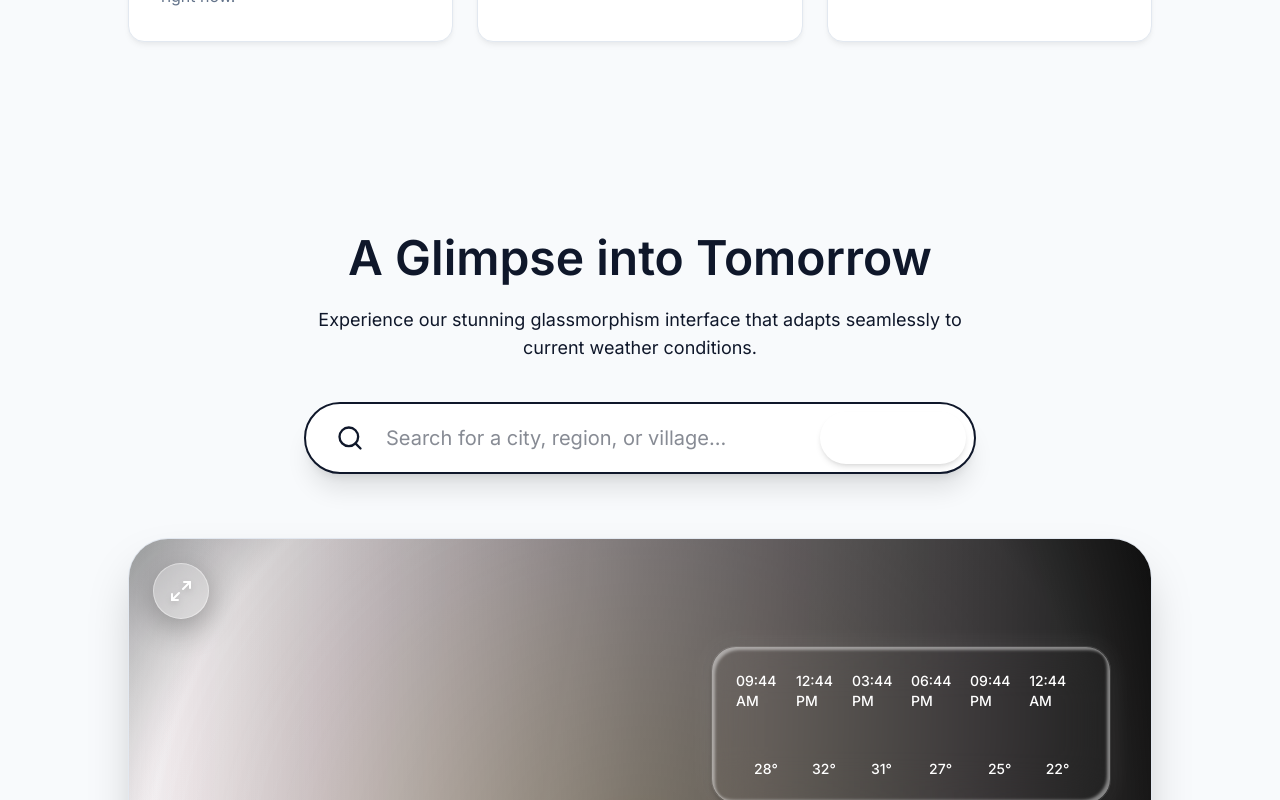
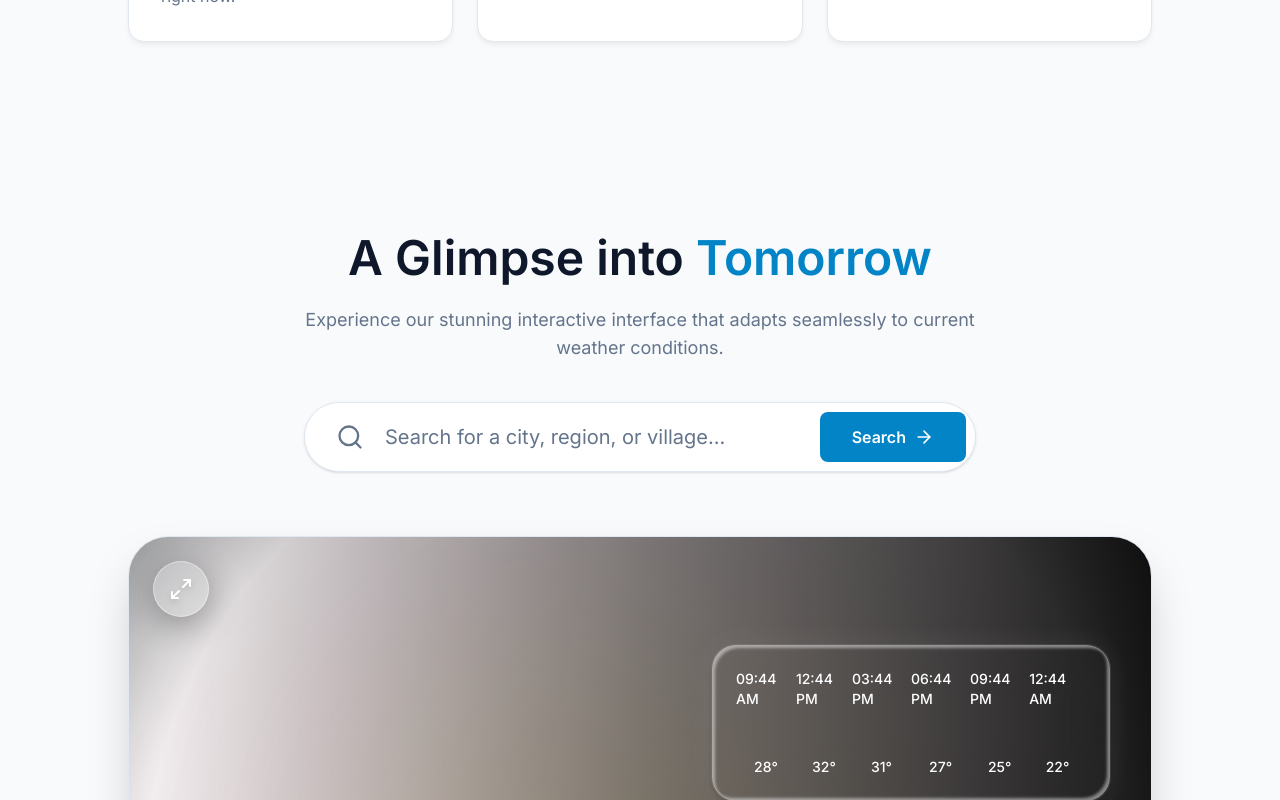
Before and after one commit to brianaryansyah/WeathCionz, a React (Vite) app: page / in a window 1280 px wide. Shown: the part 1480-2280 px from the top of the page. Built offline with nearby package versions, Linux system fonts and the light colour scheme; no server answers.

Commit message:
Clean up preview section

```diff
--- a/src/pages/LandingPage/Preview.jsx
+++ b/src/pages/LandingPage/Preview.jsx
@@ -46,36 +46,36 @@ export default function Preview() {
   // Next 3 days
   const daily = forecast?.daily?.slice(0, 3) || []
   return (
-    <section id="preview" className="py-24 px-6 relative z-10 bg-sage-50">
+    <section id="preview" className="py-24 px-6 relative z-10 bg-background">
       <div className="container max-w-5xl mx-auto">
         <motion.div
-          initial={{ opacity: 0, y: 30 }}
+          initial={{ opacity: 0, y: 15 }}
           whileInView={{ opacity: 1, y: 0 }}
           viewport={{ once: true, margin: "-50px" }}
-          transition={{ duration: 0.6 }}
+          transition={{ duration: 0.5 }}
           className="text-center mb-16"
         >
-          <h2 className="text-3xl md:text-5xl font-bold font-display text-sage-dark mb-6">
-            A Glimpse into <span className="text-sage-main">Tomorrow</span>
+          <h2 className="text-3xl md:text-5xl font-bold font-display text-foreground mb-6">
+            A Glimpse into <span className="text-primary">Tomorrow</span>
           </h2>
-          <p className="text-lg text-sage-dark/80 max-w-2xl mx-auto mb-10">
-            Experience our stunning glassmorphism interface that adapts seamlessly to current weather conditions.
+          <p className="text-lg text-muted-foreground max-w-2xl mx-auto mb-10">
+            Experience our stunning interactive interface that adapts seamlessly to current weather conditions.
           </p>
 
           <form onSubmit={handleSearch} className="max-w-2xl mx-auto relative group mb-8">
-            <div className="absolute inset-y-0 left-0 pl-6 sm:pl-8 flex items-center pointer-events-none text-sage-main/60 group-focus-within:text-sage-main transition-colors">
+            <div className="absolute inset-y-0 left-0 pl-6 sm:pl-8 flex items-center pointer-events-none text-muted-foreground group-focus-within:text-primary transition-colors">
               <Search className="w-6 h-6 sm:w-7 sm:h-7" />
             </div>
             <input
               type="text"
               value={query}
               onChange={(e) => setQuery(e.target.value)}
-              className="block w-full pl-16 sm:pl-20 pr-32 sm:pr-40 py-4 sm:py-5 text-base sm:text-xl rounded-full bg-white border-2 border-sage-main/20 text-sage-dark placeholder:text-sage-dark/40 focus:outline-none focus:border-sage-main focus:ring-4 focus:ring-sage-main/10 transition-all shadow-xl shadow-sage-main/5"
+              className="block w-full pl-16 sm:pl-20 pr-32 sm:pr-40 py-4 sm:py-5 text-base sm:text-xl rounded-full bg-white border border-border text-foreground placeholder:text-muted-foreground focus:outline-none focus:border-primary focus:ring-4 focus:ring-primary/10 transition-all shadow-sm hover:shadow-md"
               placeholder="Search for a city, region, or village..."
             />
             <button
               type="submit"
-              className="absolute right-2 sm:right-2.5 top-2 sm:top-2.5 bottom-2 sm:bottom-2.5 px-6 sm:px-8 bg-sage-main hover:bg-sage-dark text-white rounded-full font-bold flex items-center gap-2 transition-colors shadow-md"
+              className="absolute right-2 sm:right-2.5 top-2 sm:top-2.5 bottom-2 sm:bottom-2.5 px-6 sm:px-8 btn-primary flex items-center gap-2"
             >
               <span>Search</span>
               <ArrowRight className="w-5 h-5 hidden sm:block" />
```
